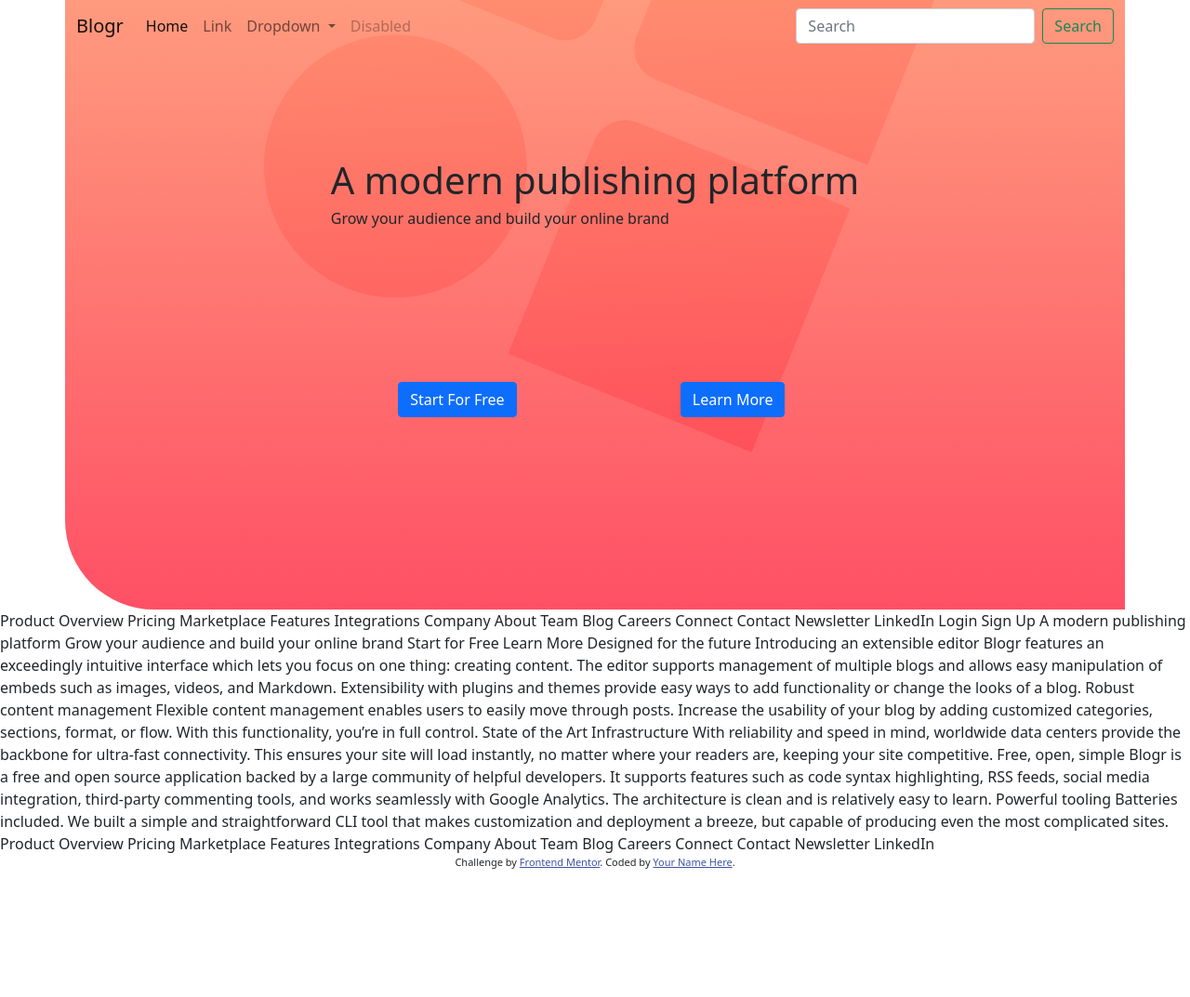
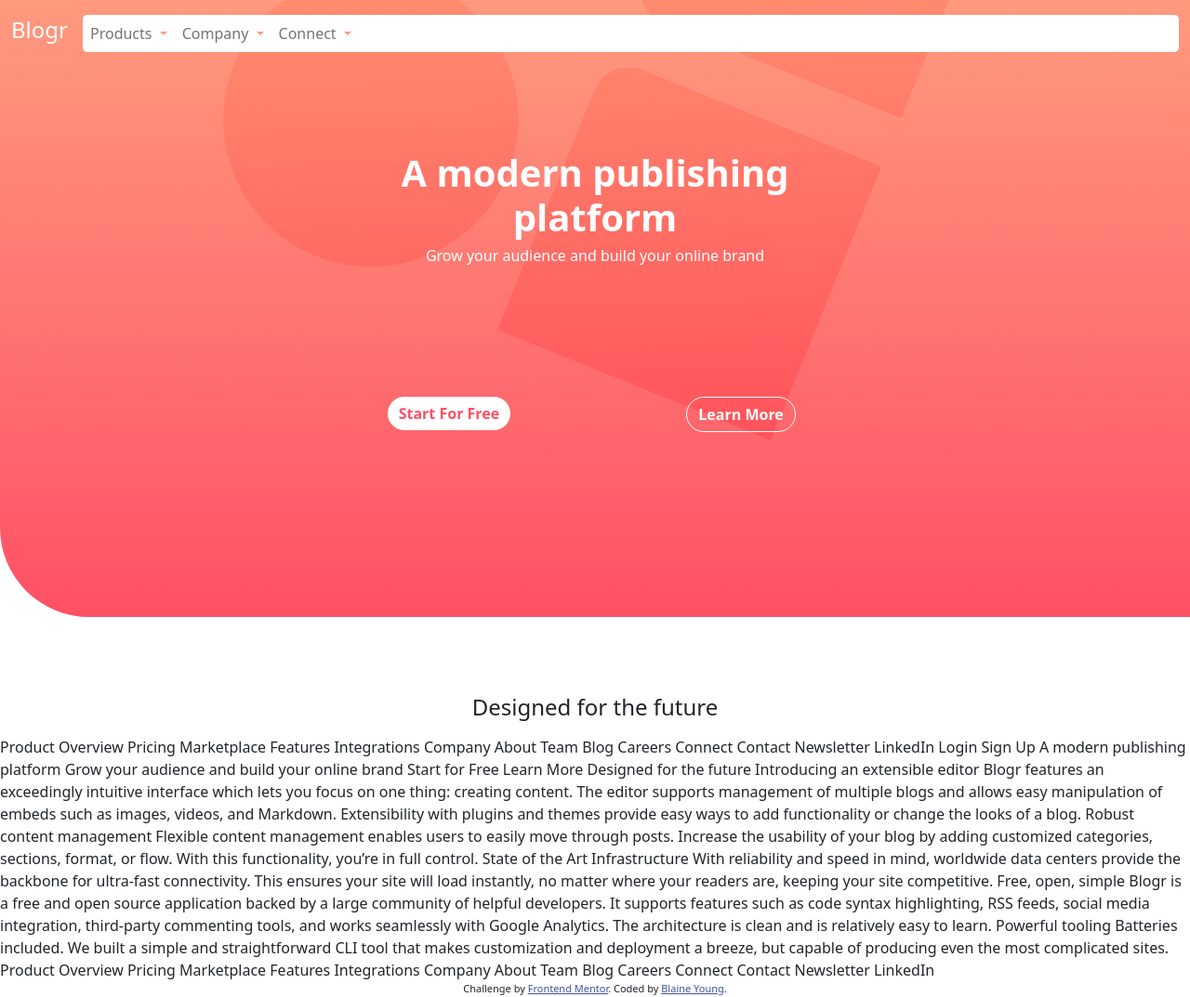
Before and after one commit to Blaine137/BlogrLandingPage, a plain HTML site: page index.html in a window 1280 px wide. Shown: the whole page at 93% size. Before the commit the page ends 937 px from the top, so only its background shows below. Drawn offline with nearby package versions, Linux system fonts and the light colour scheme; files whose address does not match are found by name.

Commit message:
finished first section

```diff
--- a/index.html
+++ b/index.html
@@ -22,40 +22,46 @@
   </style>
 </head>
 <body>
-  <div class="container wrapper p-0">
+  <div class="container-fluid wrapper p-0">
     <nav class="navbar navbar-expand-lg navbar-light">
       <div class="container-fluid">
-        <a class="navbar-brand" href="#">Blogr</a>
-        <button class="navbar-toggler" type="button" data-bs-toggle="collapse" data-bs-target="#navbarSupportedContent" aria-controls="navbarSupportedContent" aria-expanded="false" aria-label="Toggle navigation">
+        <a class="navbar-brand text-white" href="#">Blogr</a>
+        <button class="navbar-toggler border-0" type="button" data-bs-toggle="collapse" data-bs-target="#navbarSupportedContent" aria-controls="navbarSupportedContent" aria-expanded="false" aria-label="Toggle navigation">
           <span class="navbar-toggler-icon"></span>
         </button>
-        <div class="collapse navbar-collapse" id="navbarSupportedContent">
+        <div class="collapse navbar-collapse mt-2 rounded-3 text-center" id="navbarSupportedContent">
           <ul class="navbar-nav me-auto mb-2 mb-lg-0">
-            <li class="nav-item">
-              <a class="nav-link active" aria-current="page" href="#">Home</a>
-            </li>
-            <li class="nav-item">
-              <a class="nav-link" href="#">Link</a>
+            <li class="nav-item dropdown">
+              <a class="nav-link dropdown-toggle" href="#" id="navbarDropdown" role="button" data-bs-toggle="dropdown" aria-expanded="false">
+                Products
+              </a>
+              <ul class="dropdown-menu w-75 mx-auto border-0" aria-labelledby="navbarDropdown">
+                <li><a class="dropdown-item" href="#">Action</a></li>
+                <li><a class="dropdown-item" href="#">Another action</a></li>
+                <li><a class="dropdown-item" href="#">Something else here</a></li>
+              </ul>
             </li>
             <li class="nav-item dropdown">
               <a class="nav-link dropdown-toggle" href="#" id="navbarDropdown" role="button" data-bs-toggle="dropdown" aria-expanded="false">
-                Dropdown
+                Company
               </a>
-              <ul class="dropdown-menu" aria-labelledby="navbarDropdown">
+              <ul class="dropdown-menu w-75 mx-auto border-0" aria-labelledby="navbarDropdown">
                 <li><a class="dropdown-item" href="#">Action</a></li>
                 <li><a class="dropdown-item" href="#">Another action</a></li>
-                <li><hr class="dropdown-divider"></li>
                 <li><a class="dropdown-item" href="#">Something else here</a></li>
               </ul>
             </li>
-            <li class="nav-item">
-              <a class="nav-link disabled" href="#" tabindex="-1" aria-disabled="true">Disabled</a>
+            <li class="nav-item dropdown">
+              <a class="nav-link dropdown-toggle" href="#" id="navbarDropdown" role="button" data-bs-toggle="dropdown" aria-expanded="false">
+                Connect
+              </a>
+              <ul class="dropdown-menu w-75 mx-auto border-0" aria-labelledby="navbarDropdown">
+                <li><a class="dropdown-item" href="#">Contact</a></li>
+                <li><a class="dropdown-item" href="#">Newletter</a></li>
+                <li><a class="dropdown-item" href="#">LinkedIn</a></li>
+              </ul>
             </li>
           </ul>
-          <form class="d-flex">
-            <input class="form-control me-2" type="search" placeholder="Search" aria-label="Search">
-            <button class="btn btn-outline-success" type="submit">Search</button>
-          </form>
         </div>
       </div>
     </nav>
@@ -63,24 +69,27 @@
       <div class="container h-75 d-grid justify-content-center flex-column">
         <div class="row align-content-end">
           <div class="col">
-            <h1 class="text-center">A modern publishing platform</h1>
+            <h1 class="text-center mx-auto text-white fw-bold title1">A modern publishing platform</h1>
           </div>
         </div>
         <div class="row">
           <div class="col">
-            <h6>Grow your audience and build your online brand</h6>
+            <h6 class="text-center text-white w-75 mx-auto fw-light">Grow your audience and build your online brand</h6>
           </div>
         </div>
         <div class="row align-content-center">
           <div class="col text-center">
-            <button type="button" class="btn btn-primary">Start For Free</button>
+            <button type="button" class="btn btn-primary startBtn border-0 rounded-pill fw-bold">Start For Free</button>
           </div>
           <div class="col text-center">
-            <button type="button" class="btn btn-primary">Learn More</button>
+            <button type="button" class="btn btn-primary moreBtn rounded-pill fw-bold">Learn More</button>
           </div>
         </div>
       </div>
     </header>
+  </div>
+  <div class="container-fluid nextSection d-flex flex-column justify-content-end align-items-center mb-2">
+    <h4>Designed for the future</h4>
   </div>
   Product
 
@@ -160,7 +169,7 @@
 
   <div class="attribution">
     Challenge by <a href="https://www.frontendmentor.io?ref=challenge" target="_blank">Frontend Mentor</a>.
-    Coded by <a href="#">Your Name Here</a>.
+    Coded by <a href="#">Blaine Young</a>.
   </div>
 
     <!-- BOOTSTRAP JS PLUGIN -->
--- a/styles.css
+++ b/styles.css
@@ -14,13 +14,76 @@
     background:  linear-gradient(var(--backgroundGradientVeryLight), var(--backgroundGradientLight)), url('images//bg-pattern-intro.svg');
     background-repeat: no-repeat;
     background-size: cover;
-    background-position: bottom 0 right 70%;
+    background-attachment: fixed;
+    background-position: bottom right 65%;
     border-radius: 0 0 0 6rem;
 }
 
+.navbar-brand{
+    font-size: 1.5rem !important;
+}
+
+.navbar-toggler:active, .navbar-toggler:focus{
+    border: 0 !important;
+    box-shadow: none !important;
+}
+
+.navbar-toggler-icon{
+    background: url('images/icon-hamburger.svg') no-repeat center / cover !important;
+}
+
+.navbar-collapse{
+    background-color: white !important;
+}
+
+.dropdown-toggle{
+    position: relative;
+}
+
+.dropdown-toggle::after{
+    color: var(--backgroundGradientVeryLight) !important;
+    transform: rotate(0);
+}
+
+.dropdown-toggle:active::after, .dropdown-toggle:focus::after{
+    transform: rotate(180deg);
+}
+
+.dropdown-menu{
+    background-color: lightgray !important;
+}
 
 .jumbotron{
     height: 75vh;
 }
 
+.title1{
+    width: 80%;
+}
+
+.startBtn{
+    background-color: white !important;
+    color: var(--backgroundGradientLight) !important;
+}
+
+.startBtn:hover{
+    background-color: var(--backgroundGradientLight) !important;
+    color: white !important;
+}
+
+.moreBtn{
+    background: transparent !important;
+    border-color: white !important;
+    color: white !important;
+}
+
+.moreBtn:hover{
+    background-color: white !important;
+    color: var(--backgroundGradientLight) !important;
+}
+
+.nextSection{
+    height: 15vh;
+}
+
 /* url('images//bg-pattern-intro.svg') no-repeat center / cover */
```
Also changed, not shown: package.json (deleted, +0 -19 lines), 1 other file.
